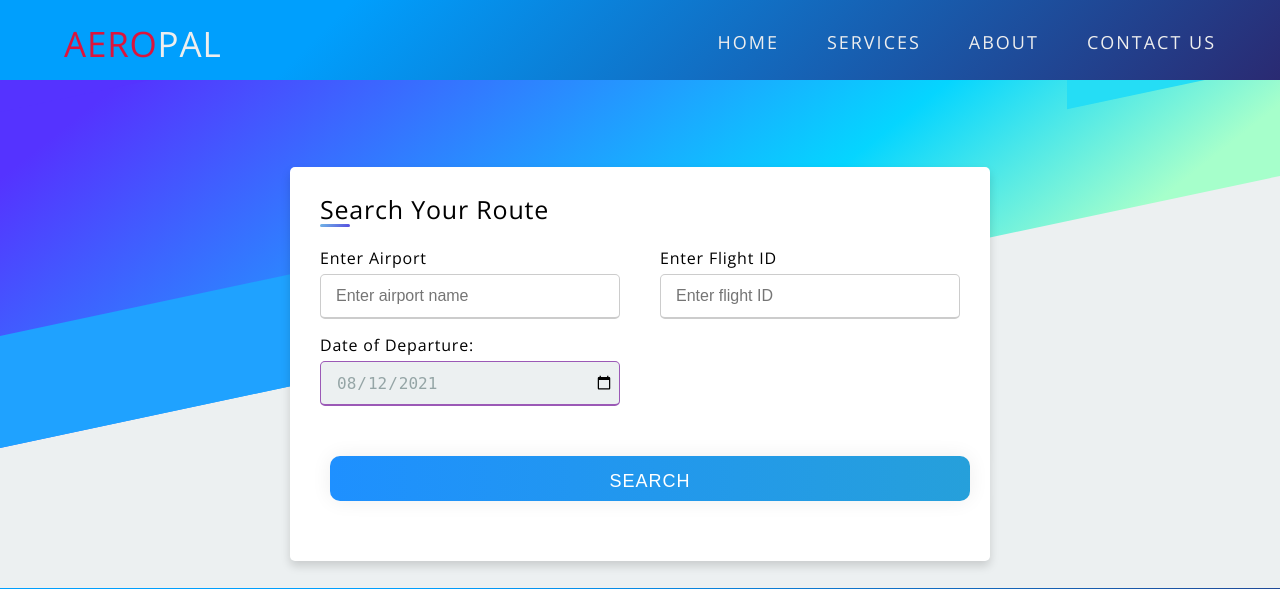
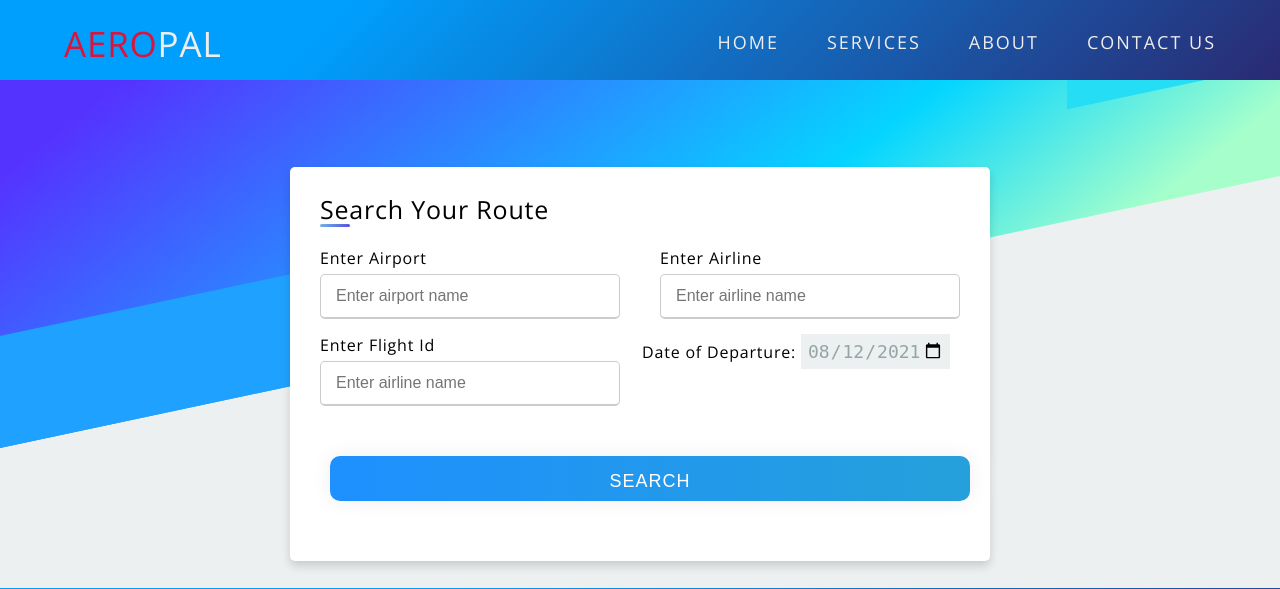
Before and after one commit to sushovanb02/AeroPal, a PHP site: page / in a window 1280 px wide. Shown: the top 589 px of the page. Run offline with PHP 8.4, Linux system fonts and the light colour scheme; tables that the repository leaves empty or names only in its code hold one stand-in row (values such as "Sample post"); some libraries are stand-ins or nearby versions.

Commit message:
add flight_id field in search-form

```diff
--- a/index.php
+++ b/index.php
@@ -12,7 +12,9 @@ if( isset($_GET['airport']) ){
     $airport = mysqli_real_escape_string($con, htmlspecialchars($_GET['airport']));
     $airline = mysqli_real_escape_string($con, htmlspecialchars($_GET['airline']));
     $date = mysqli_real_escape_string($con, htmlspecialchars($_GET['date']));
-    $sql = "SELECT * FROM airport_maps WHERE airport= '$airport' AND  airline= '$airline' AND dt= '$date' ";
+    $flight_id= mysqli_real_escape_string($con, htmlspecialchars($_GET['flight_id']));
+    $sql = "SELECT * FROM airport_maps WHERE airport= '$airport' AND  airline= '$airline' AND dt= '$date' AND
+    flight_id='$flight_id'";
 }
 $result = $con->query($sql);
 ?>
@@ -68,19 +70,14 @@ $result = $con->query($sql);
             <input type="text" placeholder="Enter airport name" name="airport" required>
           </div>
           <div class="input-box">
-            <span class="details">Enter Flight ID</span>
-            <input type="text" placeholder="Enter flight ID" name="flight" required>
+            <span class="details">Enter Airline</span>
+            <input type="text" placeholder="Enter airline name" name="airline" required>
           </div>
           <div class="input-box">
-            <span class="details">Date of Departure:</span>
-            <input type="date"
-              id="start"
-              value="2021-08-12"
-              min="2021-01-01"
-              max="2050-12-31"
-              name= "date" required>
+            <span class="details">Enter Flight Id</span>
+            <input type="text" placeholder="Enter airline name" name="flight_id" required>
           </div>
-          <!-- <div class="date">
+          <div class="date">
             <label for="start">Date of Departure: </label>
             <input
               type="date"
@@ -90,7 +87,7 @@ $result = $con->query($sql);
               max="2050-12-31"
               name= "date"
             />
-          </div> -->
+          </div>
         </div>
         <div class="button">
           <input type="submit" value="Search">
```
